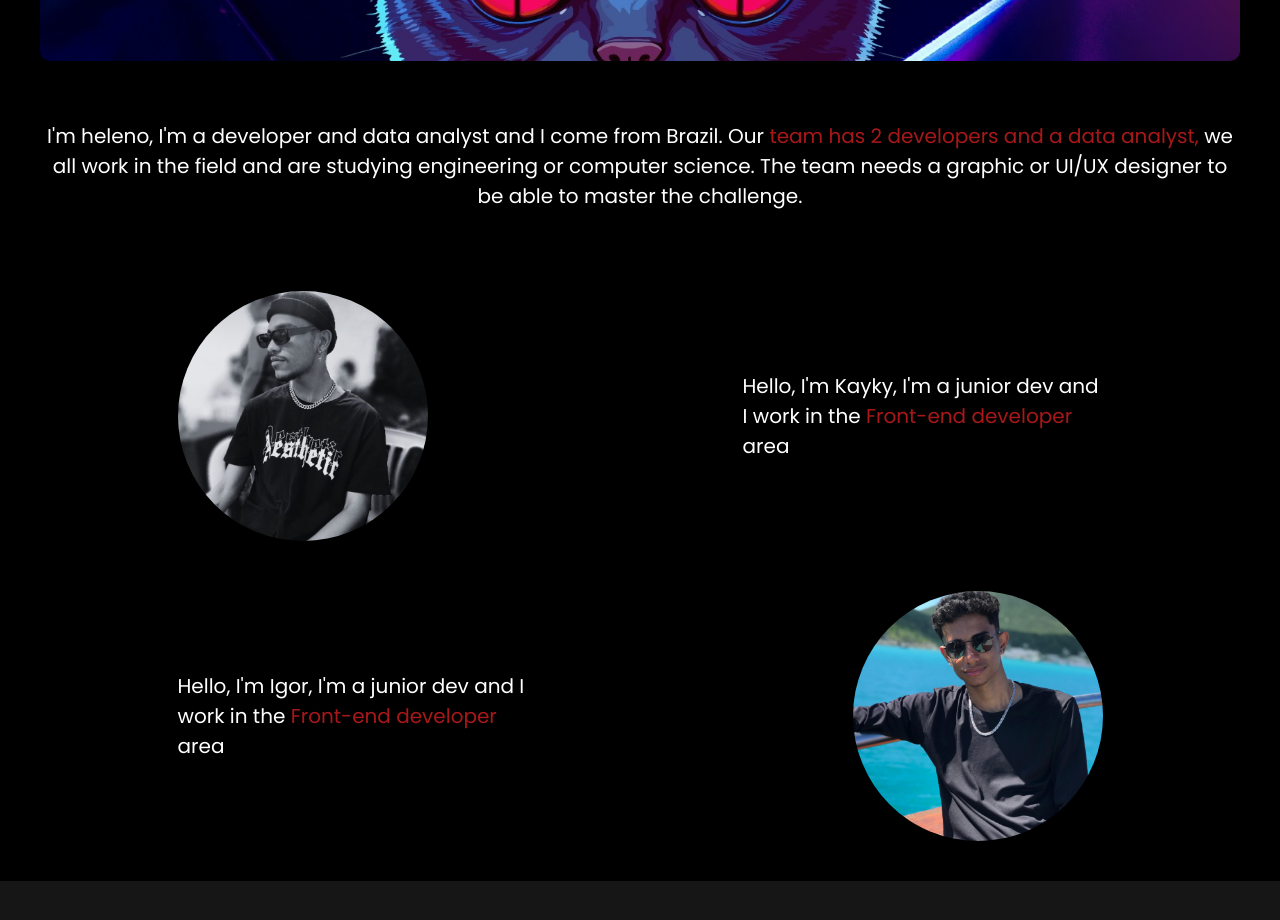
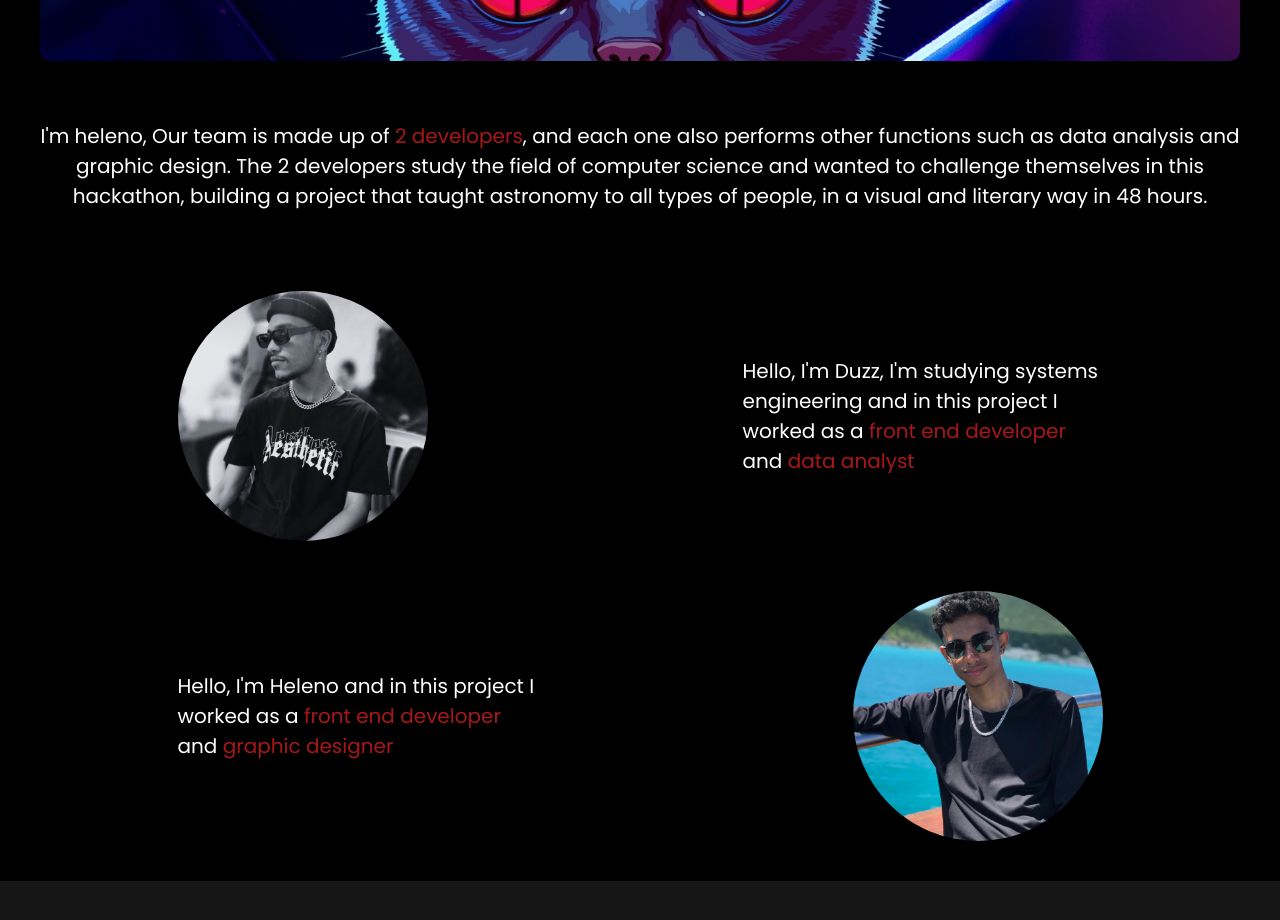
Before and after one commit to DuzzDev/NewWorld, a React (Vite) app in the folder OneDrive/Área de Trabalho/newWord/: page /AboutUs in a window 1280 px wide. Shown: the part 700-1620 px from the top of the page. Built offline with nearby package versions, Linux system fonts and the light colour scheme.

Commit message:
Update AboutUs.jsx

```diff
--- a/OneDrive/Área de Trabalho/newWord/src/pages/AboutUs/AboutUs.jsx
+++ b/OneDrive/Área de Trabalho/newWord/src/pages/AboutUs/AboutUs.jsx
@@ -10,15 +10,15 @@ function AboutUs(){
         <div className="card-img-about">
           <img src={img} alt="" className="about-img"/>
         </div>
-        <p className="text-about">I'm heleno, I'm a developer and data analyst and I come from Brazil. Our <span>team has 2 developers and a data analyst,</span> we all work in the field and are studying engineering or computer science. The team needs a graphic or UI/UX designer to be able to master the challenge.</p>
+        <p className="text-about">I'm heleno, Our team is made up of <span>2 developers</span>, and each one also performs other functions such as data analysis and graphic design. The 2 developers study the field of computer science and wanted to challenge themselves in this hackathon, building a project that taught astronomy to all types of people, in a visual and literary way in 48 hours.</p>
       </section>
       <section className="about-profile-card">
         <div className="card-profile">
           <img src={img2} alt="profile" className="profile"/>
-          <p className="img-profile-text">Hello, I'm Kayky, I'm a junior dev and I work in the <span>Front-end developer</span> area</p>
+          <p className="img-profile-text">Hello, I'm Duzz, I'm studying systems engineering and in this project I worked as a <span>front end developer</span> and <span>data analyst</span></p>
         </div>
         <div className="card-profile reverse">
-          <p className="img-profile-text">Hello, I'm Igor, I'm a junior dev and I work in the <span>Front-end developer</span> area</p>
+          <p className="img-profile-text">Hello, I'm Heleno and in this project I worked as a <span>front end developer</span> and <span>graphic designer</span></p>
           <img src={img3} alt="profile" className="profile"/>
         </div>
 
```
